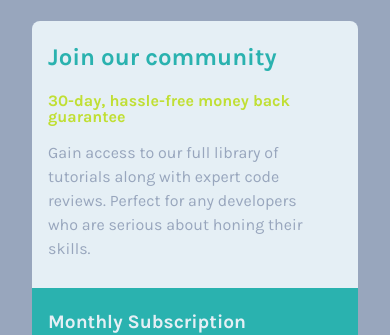
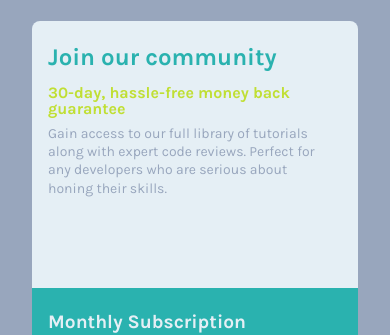
Before and after one commit to kaiostavares/FrontEndMentor, a plain HTML site: page single-price-grid-component-master/index.html in a window 390 px wide. Shown: the top 335 px of the page. Drawn offline with Linux system fonts and the light colour scheme.

Commit message:
concertando a info

```diff
--- a/single-price-grid-component-master/css/card__description.css
+++ b/single-price-grid-component-master/css/card__description.css
@@ -19,13 +19,16 @@
 @media screen and (max-width:550px){
   .description__title{
     font-size: 1.5rem;
+    margin-bottom: 1rem;
   }
 
   .description__subtitle{
+    margin-bottom: 0.5rem;
     font-size: 1rem;
   }
 
   .description__info{
-    line-height: 1.5;
+    line-height: 1.3;
+    font-size: 14px;
   }
 }
```
